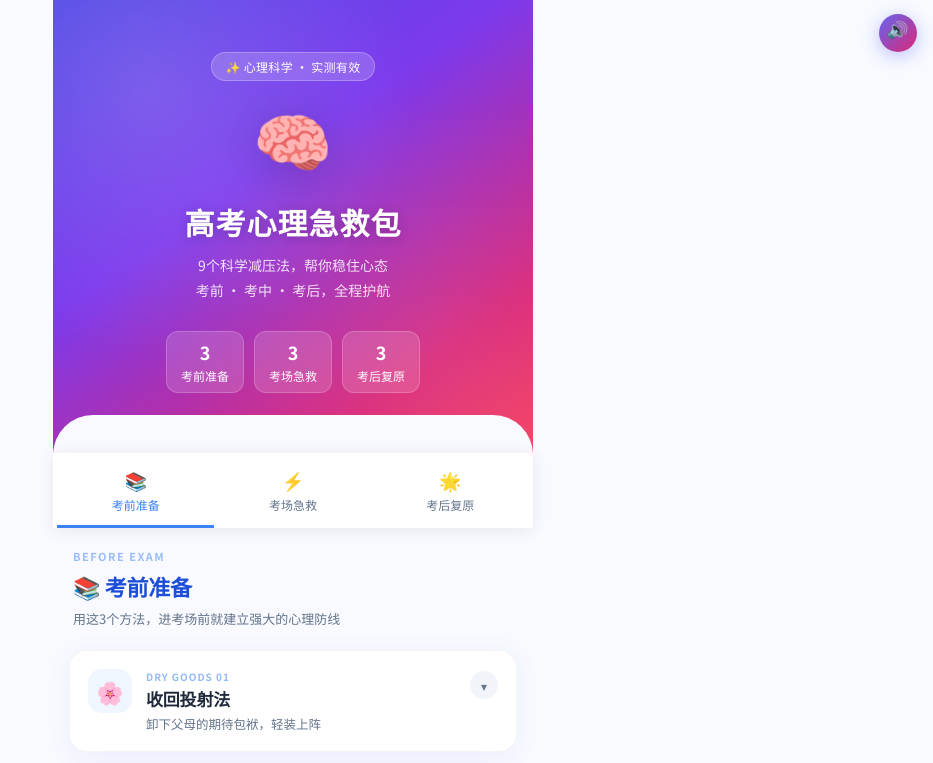
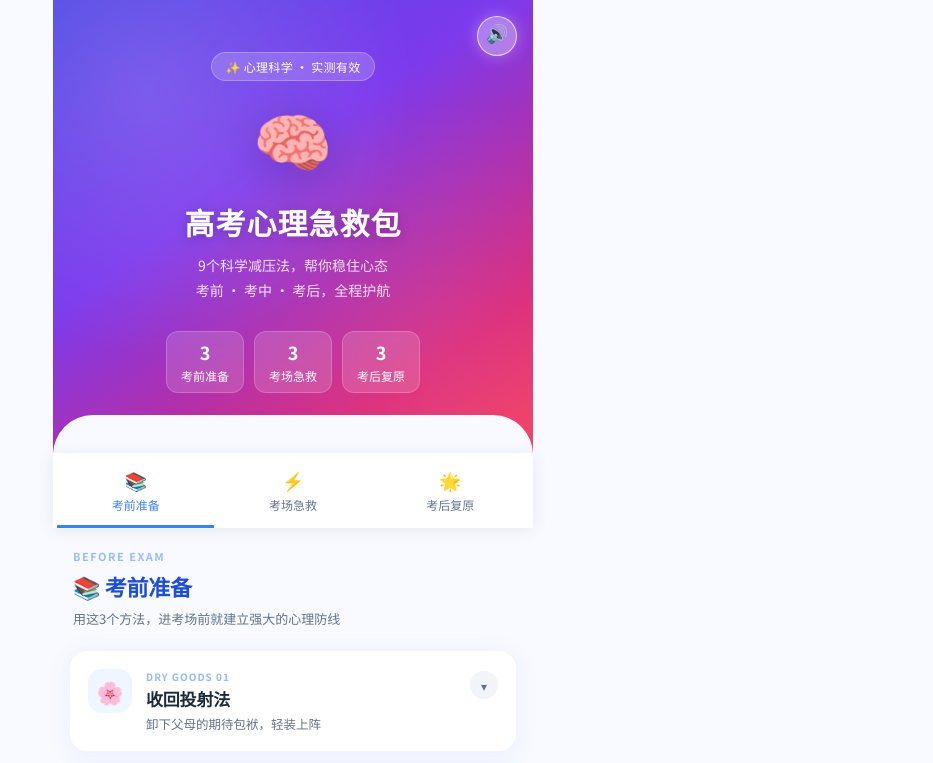
Before and after one commit to principle0611-cell/edu-app, a plain HTML site: page index.html in a window 1280 px wide. Both pictures are taken after a click on the button "背景音乐". Shown: the top 763 px of the page, without its empty margins (347-1280 px from the left). Drawn offline with Linux system fonts and the light colour scheme.

Commit message:
fix: 修复音乐按钮位置+iOS微信音频解锁

```diff
--- a/index.html
+++ b/index.html
@@ -570,41 +570,40 @@
         }
 
         /* ==================== AUDIO BUTTON ==================== */
+        /* 放在 hero 内部 absolute，不依赖 viewport 宽度 */
         .audio-btn {
-            position: fixed;
-            top: 14px;
+            position: absolute;
+            top: 16px;
             right: 16px;
-            width: 38px;
-            height: 38px;
+            width: 40px;
+            height: 40px;
             border-radius: 50%;
-            background: rgba(255,255,255,0.92);
-            backdrop-filter: blur(10px);
-            -webkit-backdrop-filter: blur(10px);
-            border: none;
+            background: rgba(255,255,255,0.22);
+            backdrop-filter: blur(8px);
+            -webkit-backdrop-filter: blur(8px);
+            border: 1.5px solid rgba(255,255,255,0.4);
             cursor: pointer;
             display: flex;
             align-items: center;
             justify-content: center;
-            font-size: 17px;
-            box-shadow: 0 2px 14px rgba(0,0,0,0.15);
-            z-index: 300;
-            transition: transform 0.2s, background 0.3s, box-shadow 0.2s;
+            font-size: 18px;
+            z-index: 10;
+            transition: transform 0.2s, background 0.3s;
+            -webkit-tap-highlight-color: transparent;
         }
-        .audio-btn:active { transform: scale(0.88); }
+        .audio-btn:active { transform: scale(0.85); }
         .audio-btn.playing {
-            background: linear-gradient(135deg, #6366f1, #db2777);
-            box-shadow: 0 4px 18px rgba(99,102,241,0.4);
+            background: rgba(255,255,255,0.35);
+            border-color: rgba(255,255,255,0.7);
+            box-shadow: 0 0 16px rgba(255,255,255,0.3);
         }
-        .audio-btn .note {
-            display: inline-block;
-            transition: transform 0.4s;
-        }
+        .audio-btn .note { display: inline-block; }
         .audio-btn.playing .note {
-            animation: noteFloat 1.8s ease-in-out infinite;
+            animation: noteFloat 1.6s ease-in-out infinite;
         }
         @keyframes noteFloat {
             0%, 100% { transform: translateY(0) rotate(-8deg); }
-            50% { transform: translateY(-3px) rotate(8deg); }
+            50%       { transform: translateY(-4px) rotate(8deg); }
         }
 
         .sub-section-title {
@@ -623,6 +622,10 @@
 
 <!-- HERO -->
 <header class="hero">
+    <!-- 音乐按钮：放在 hero 内，absolute 定位，桌面/手机都能看见 -->
+    <button class="audio-btn" id="audioBtn" onclick="toggleAudio()" title="背景音乐">
+        <span class="note">🎵</span>
+    </button>
     <div class="hero-inner">
         <div class="hero-badge">✨ 心理科学 · 实测有效</div>
         <span class="hero-icon">🧠</span>
@@ -1073,11 +1076,6 @@
 <!-- SCROLL TO TOP -->
 <button class="top-btn" id="topBtn" onclick="scrollToTop()" title="回到顶部">↑</button>
 
-<!-- AUDIO TOGGLE -->
-<button class="audio-btn" id="audioBtn" onclick="toggleAudio()" title="背景音乐">
-    <span class="note">🎵</span>
-</button>
-
 <script>
 // ============================================================
 // AUDIO SYSTEM — 简洁可靠版
@@ -1089,7 +1087,7 @@ var AM = {
     booted: false,
     arpTimer: null,
 
-    /* 第一次用户点击后初始化 */
+    /* 第一次用户点击后初始化，含 iOS/微信解锁 */
     boot: function() {
         if (this.booted) return;
         try {
@@ -1098,6 +1096,12 @@ var AM = {
             this.master = this.ctx.createGain();
             this.master.gain.value = 0;
             this.master.connect(this.ctx.destination);
+            /* iOS/微信必须：播放一帧静音来解锁 AudioContext */
+            var unlock = this.ctx.createBuffer(1, 1, 22050);
+            var src    = this.ctx.createBufferSource();
+            src.buffer = unlock;
+            src.connect(this.ctx.destination);
+            src.start(0);
             this._buildPads();
             this.booted = true;
         } catch (e) {
@@ -1170,17 +1174,24 @@ var AM = {
         self.arpTimer = setTimeout(function() { self._arp(); }, wait);
     },
 
-    /* 开启音乐，2秒淡入 */
+    /* 开启音乐，2秒淡入；iOS/微信需要等 resume Promise 才能调度 */
     on: function() {
         if (!this.booted) return;
-        var ctx = this.ctx;
-        if (ctx.state === 'suspended') ctx.resume();
-        this.isOn = true;
+        var self = this;
+        var ctx  = this.ctx;
+        var start = function() {
+            self.isOn = true;
             var now = ctx.currentTime;
-        this.master.gain.cancelScheduledValues(now);
-        this.master.gain.setValueAtTime(0.001, now);
-        this.master.gain.linearRampToValueAtTime(1, now + 2);
-        this._arp();
+            self.master.gain.cancelScheduledValues(now);
+            self.master.gain.setValueAtTime(0.001, now);
+            self.master.gain.linearRampToValueAtTime(1, now + 2);
+            self._arp();
+        };
+        if (ctx.state === 'suspended') {
+            ctx.resume().then(start).catch(start); /* 兼容不支持 Promise 的旧版 */
+        } else {
+            start();
+        }
     },
 
     /* 关闭音乐，1.5秒淡出 */
@@ -1199,6 +1210,8 @@ var AM = {
     _beep: function(freq, endFreq, dur, vol) {
         if (!this.booted) return;
         var ctx  = this.ctx;
+        var self = this;
+        var play = function() {
             var osc  = ctx.createOscillator();
             var gain = ctx.createGain();
             var now  = ctx.currentTime;
@@ -1213,6 +1226,12 @@ var AM = {
             gain.connect(ctx.destination);
             osc.start(now);
             osc.stop(now + dur + 0.02);
+        };
+        if (ctx.state === 'suspended') {
+            ctx.resume().then(play).catch(play);
+        } else {
+            play();
+        }
     },
 
     /* Tab 切换：清脆下滑 */
```
Lines whose indentation alone changed are shown as unchanged.
